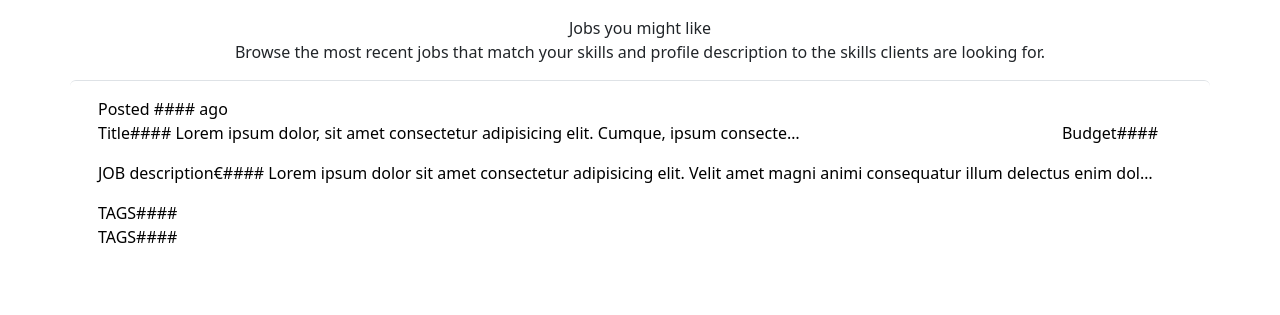
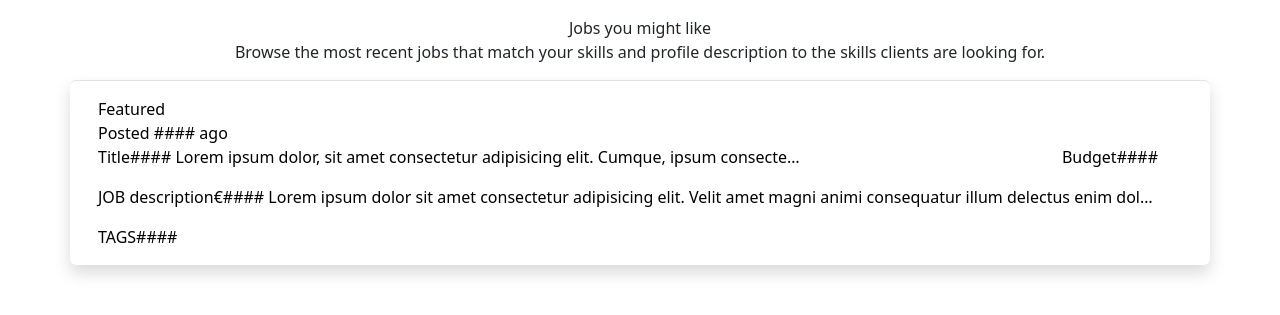
Before and after one commit to Yandomith/FinalProject, a Django app: page /jobs in a window 1280 px wide. Shown: the part 56-371 px from the top of the page. Run offline with Django 5.2, Linux system fonts and the light colour scheme.

Commit message:
job list done I guess

```diff
--- a/freelancing/jobs/templates/jobs/job_list.html
+++ b/freelancing/jobs/templates/jobs/job_list.html
@@ -5,9 +5,10 @@
         <div class="col-md">Jobs you might like</div>
         <div>Browse the most recent jobs that match your skills and profile description to the skills clients are looking for.</div>
     </div>
+
     <a href="#" class=" text-black text-decoration-none">
-    <div class="row border-top p-3 mb-5 bg-body rounded ">
-
+    <div class="row shadow border-top p-3 mb-4 bg-body rounded ">
+        <div >Featured</div>
         <div class="col-md">Posted #### ago</div>
         <div class="row ">
             <div class="d-flex justify-content-between">
@@ -15,14 +16,13 @@
                 <div class=" text-end">Budget####</div>
             </div>
             <div class="col-md-auto py-3 text-truncate">JOB description€#### Lorem ipsum dolor sit amet consectetur adipisicing elit. Velit amet magni animi consequatur illum delectus enim doloremque libmet, consectetur adipisicing elit. Necessitatibus consectetur quod iste. Autem nobis eaque aliquid quidem nemo voluptatem quas, vel recusandae ipsa aperiam asperiores corporis, numquam quibusdam totam corrupti Lorem ipsum dolor sit amet consectetur adipisicing elit. Sequi, asperiores distinctio! Impedit minima, fuga unde ut praesentium inventore dolorum! Cupiditate libero mollitia minus laboriosam quo natus maxime, tempore nostrum pariatur?</div>
-
-            <div>TAGS####</div>
-            <div>TAGS####</div>
-
+            <div class="col">TAGS####</div>
         </div>
 
     </div>
     </a>
 
 
+
+
 {% endblock content%}
```
